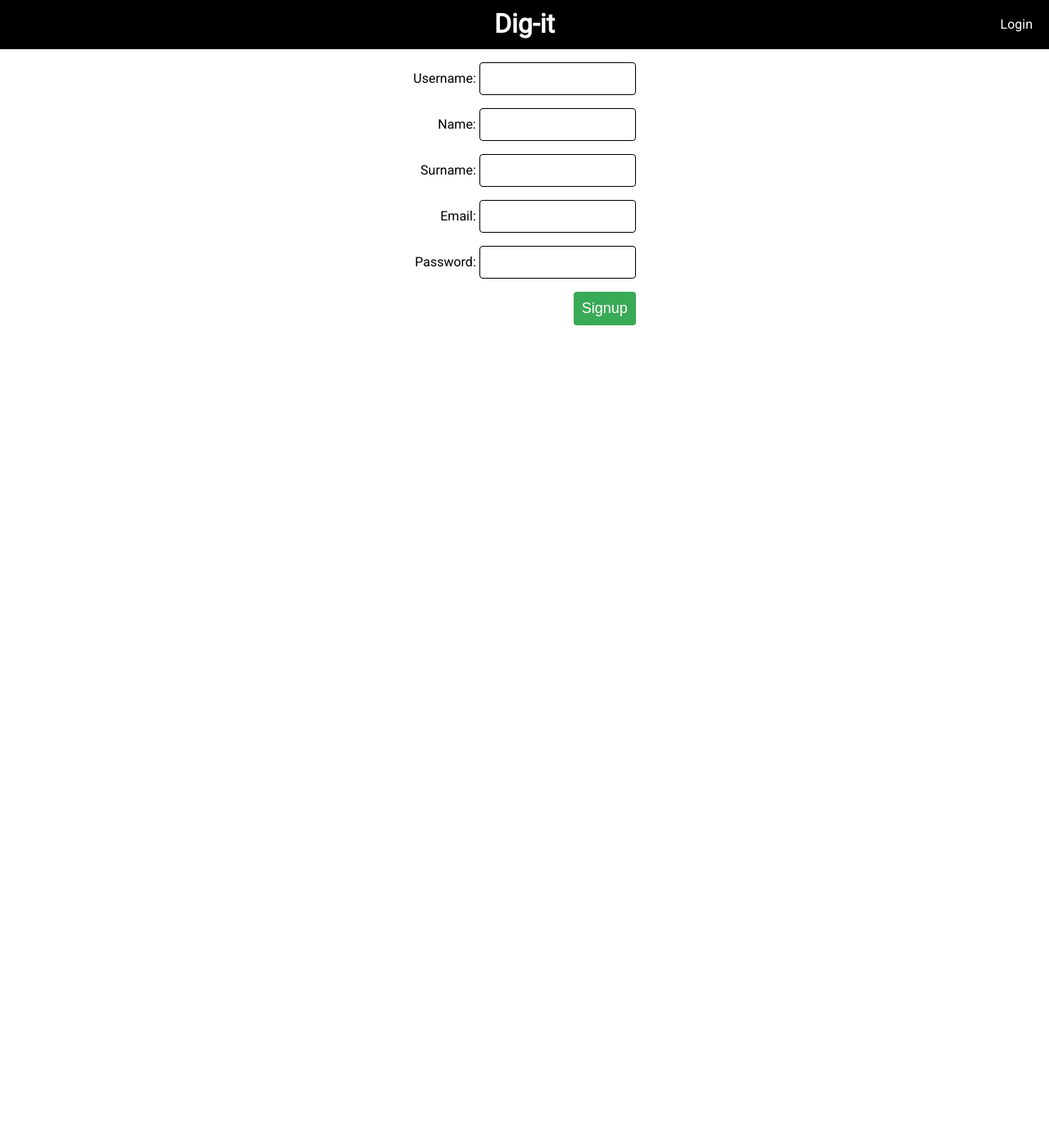
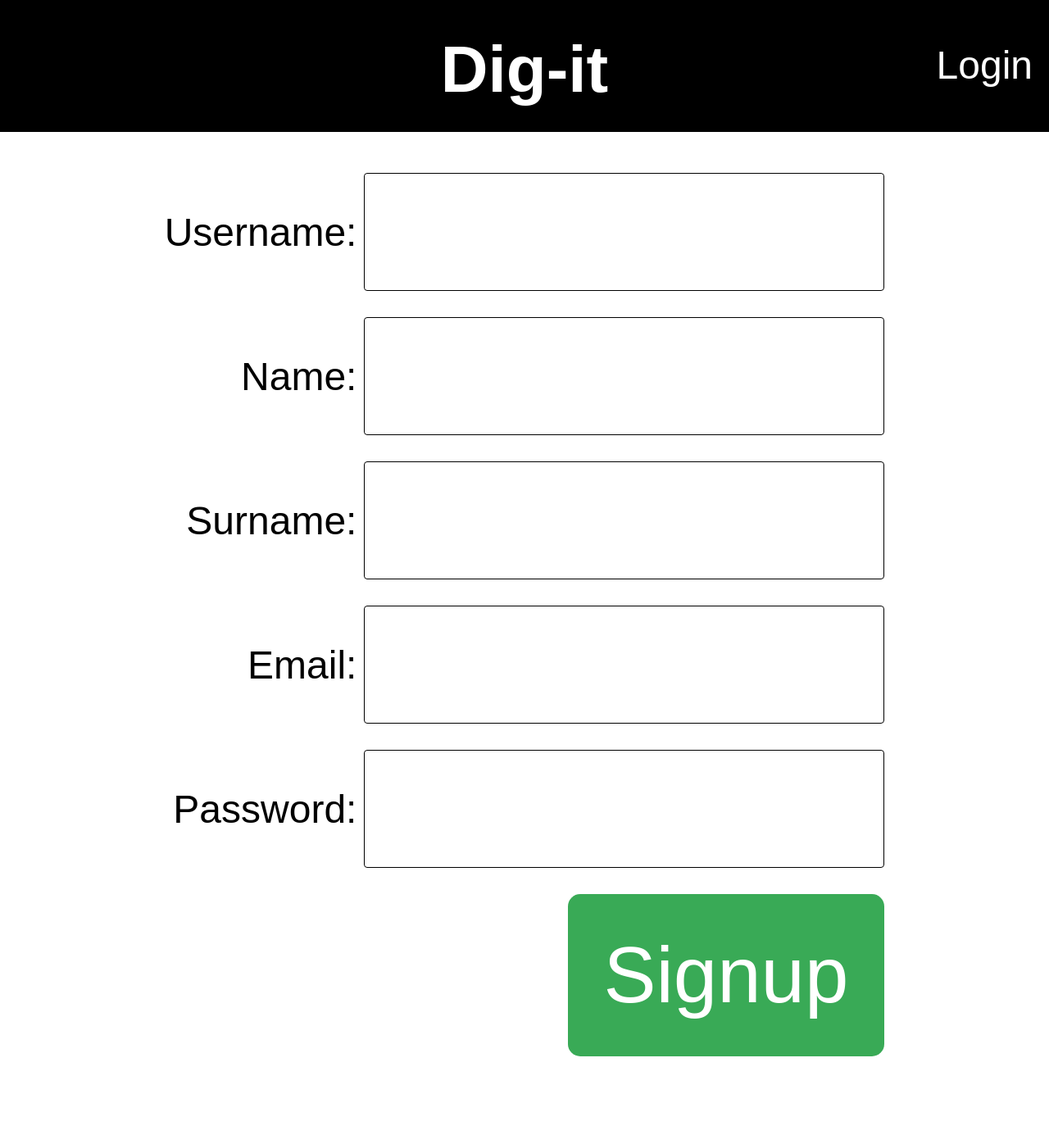
Before and after one commit to EthanMarrs/digit2, a Django app: page /signup/ in a window 1280 px wide. Shown: the whole page at 82% size. Before the commit the page ends 397 px from the top, so only its background shows below. Run offline with Django 3.2, Linux system fonts and the light colour scheme; parts of the project's set-up code (start-up, migrations or seed data) failed here and were passed over.

Commit message:
Added responsive features for students

```diff
--- a/student/static/student/student.css
+++ b/student/static/student/student.css
@@ -1,7 +1,16 @@
 body {
     padding: 0;
     margin: 0;
-    font-family: 'Roboto', sans-serif;
+    font-family: Arial, Geneva, sans-serif;
+    margin-bottom: 3em;
+}
+
+p {
+    font-size: 2em;
+}
+
+h2 {
+    font-size: 4em;
 }
 
 .half {
@@ -9,9 +18,16 @@ body {
     width: 300px;
 }
 
+.main {
+    margin: 0 auto;
+    padding-left: 5%;
+    padding-right: 5%;
+}
+
 #navbar {
     width: 100%;
-    height: 60px;
+    padding-top: 0.5em;
+    padding-bottom: 0.5em;
     background-color: black;
     color: white;
     text-align: center;
@@ -25,6 +41,7 @@ body {
 #nav-text a {
     color: white;
     text-decoration: none;
+    font-size: 2.5em;
 }
 
 #controls {
@@ -34,10 +51,12 @@ body {
 }
 
 #controls a {
-    margin-top: 20px;
+    /*margin-top: 1.2em;*/
     float: right;
     text-decoration: none;
     color: white;
+    font-size: 3em;
+    line-height: 3em;
 }
 
 #controls a:hover {
@@ -58,22 +77,26 @@ body {
 }
 
 .button {
-    padding: 10px;
+    display: inline-block;
+    padding: 5%;
+    margin: 20px;
+    width: 30%;
     background-color: #39AA56;
     color: white;
     border: 0 none;
-    border-radius: 4px;
-    font-size: 18px;
+    border-radius: 15px;
+    font-size: 4em;
     text-decoration: none;
 }
 
 .logBut {
-    padding: 10px;
+    display: inline-block;
+    padding: 5%;
     background-color: #39AA56;
     color: white;
     border: 0 none;
-    border-radius: 4px;
-    font-size: 18px;
+    border-radius: 15px;
+    font-size: 3em;
     text-decoration: none;
 }
 
@@ -105,15 +128,28 @@ body {
     text-align: left;
 }
 
+label {
+    font-size: 1.5em !important;
+}
+
 #id_password, #id_username, #id_first_name, #id_last_name, #id_email {
     border: black 1px solid;
-    height: 40px;
+    height: 3em;
     border-radius: 4px;
     padding-left: 10px;
+    font-size: 1.5em;
+}
+
+#id_password:focus, #id_username:focus, #id_first_name:focus, #id_last_name:focus, #id_email:focus {
+    height: 3em;
 }
 
 form {
     display: inline-block;
+}
+
+label {
+    font-size: 4em;
 }
 
 .parent {
--- a/student/templates/base.html
+++ b/student/templates/base.html
@@ -2,14 +2,12 @@
 <head>
     {% load static %}
     <link rel="stylesheet" type="text/css" href="{% static 'student/student.css' %}"/>
-    <link href="https://fonts.googleapis.com/css?family=Roboto" rel="stylesheet">
     <title>Dig-it</title>
 </head>
 <body>
 <div id="navbar">
     <div id="controls">
         {% if user.is_authenticated %}
-            <p class="left">Welcome, <b>{{ user.first_name }}</b>&emsp;|&emsp;</p>
             <a href="/logout/">Logout</a>
         {% else %}
             <a href="/login/">Login</a>
--- a/student/templates/home.html
+++ b/student/templates/home.html
@@ -2,10 +2,9 @@
 {% load static %}
 
 {% block content %}
-    <div class="half">
-        <h2>Welcome to Dig-it</h2>
+    <div class="main">
+        <h2>Welcome to Dig-it!</h2>
         <a href="/signup/" class="button">Signup</a>
-
         <a href="/login/" class="button blue">Login</a>
         <p>
             Quality maths education is critical to the future success of any country.
--- a/student/templates/login.html
+++ b/student/templates/login.html
@@ -3,6 +3,7 @@
 
 {% block content %}
     <div class="parent">
+        <br>
         <form class="login" method="POST" action="/login/">
             {% csrf_token %}
             {{ form.as_p }}
--- a/student/templates/signup.html
+++ b/student/templates/signup.html
@@ -2,6 +2,7 @@
 {% load static %}
 
 {% block content %}
+<br>
     <div class="parent">
         <form method="POST" action="/signup/">
             <div class="text-right">
```
